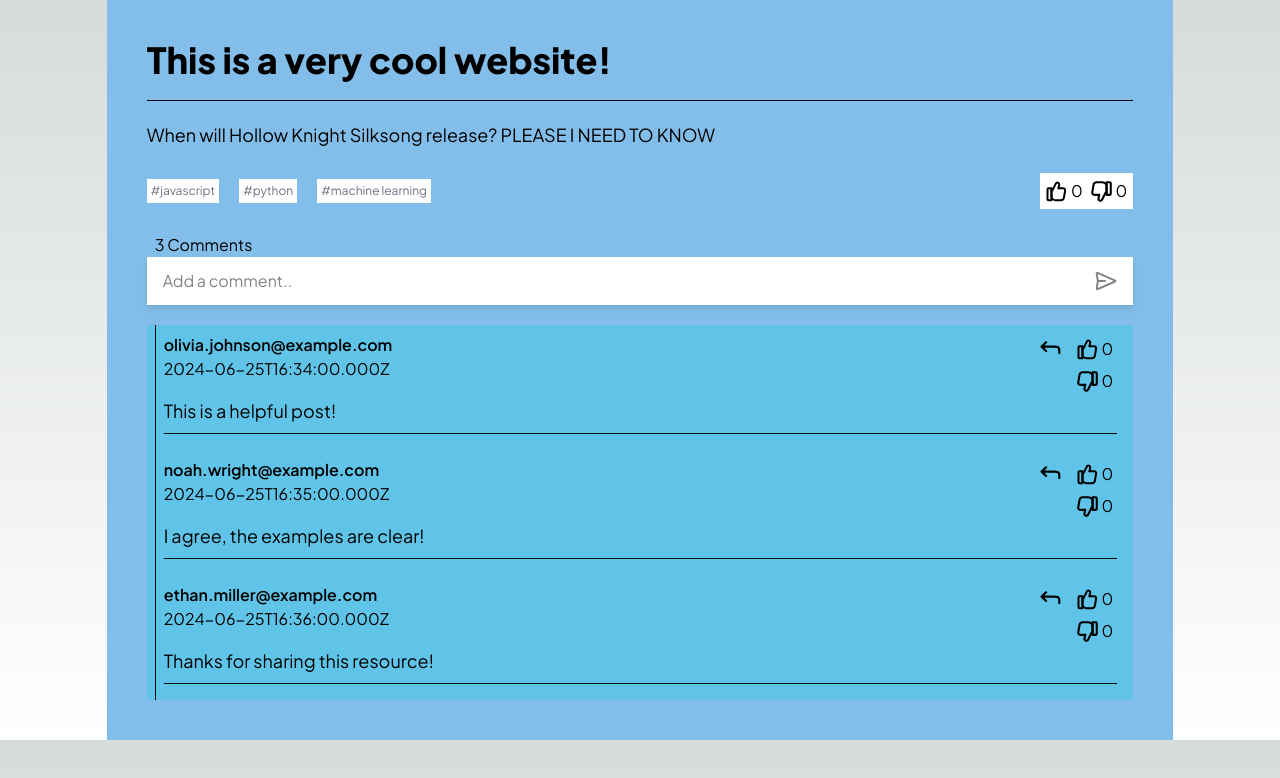
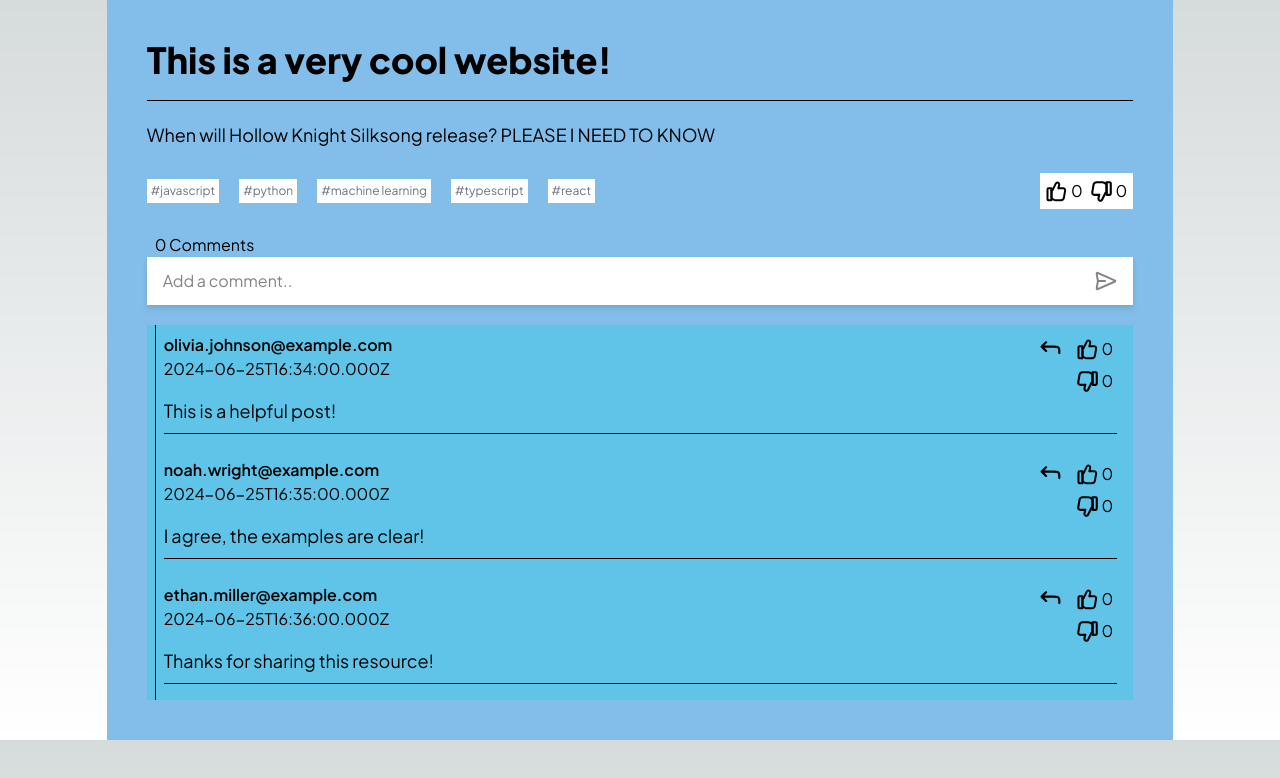
Before and after one commit to theg1239/ExamCooker, a Next.js app: page /forum/forumpost in a window 1280 px wide. Shown: the top 778 px of the page. Built offline with nearby package versions, Linux system fonts and the light colour scheme.

Commit message:
refactor: Moved test data to separate file

```diff
--- a/app/components/CommentContainer.tsx
+++ b/app/components/CommentContainer.tsx
@@ -1,61 +1,6 @@
 import { ReplyButton, LikeButton, DislikeButton } from "./Buttons";
 
-//dummy data created using gemini with respect to current schema
-const jsonData = JSON.parse(`{
-  "comments": [
-    {
-      "id": "c1",
-      "content": "This is a helpful post!",
-      "author": {
-        "id": "u1",
-        "email": "olivia.johnson@example.com"
-      },
-      "authorId": "u1",
-      "forumPost": {
-        "id": "p1",
-        "forumId": "f1"
-      },
-      "forumPostId": "p1",
-      "createdAt": "2024-06-25T16:34:00.000Z",
-      "updatedAt": "2024-06-25T16:34:00.000Z"
-    },
-    {
-      "id": "c2",
-      "content": "I agree, the examples are clear!",
-      "author": {
-        "id": "u2",
-        "email": "noah.wright@example.com"
-      },
-      "authorId": "u2",
-      "forumPost": {
-        "id": "p1",
-        "forumId": "f1"
-      },
-      "forumPostId": "p1",
-      "createdAt": "2024-06-25T16:35:00.000Z",
-      "updatedAt": "2024-06-25T16:35:00.000Z"
-    },
-    {
-      "id": "c3",
-      "content": "Thanks for sharing this resource!",
-      "author": {
-        "id": "u3",
-        "email": "ethan.miller@example.com"
-      },
-      "authorId": "u3",
-      "forumPost": {
-        "id": "p1",
-        "forumId": "f1"
-      },
-      "forumPostId": "p1",
-      "createdAt": "2024-06-25T16:36:00.000Z",
-      "updatedAt": "2024-06-25T16:36:00.000Z"
-    }
-  ]
-}`);
-
-const comments: any[] = jsonData.comments;
-let count: number = comments.length;
+let count: number = 0;
 
 export function NumberOfComments() {
     return (
@@ -65,7 +10,9 @@ export function NumberOfComments() {
     );
 }
 
-export default function CommentContainer() {
+export default function CommentContainer({comments}:{comments:any[]}) {
+    count = comments.length;
+    console.log(comments);
     return (
         <div className="bg-[#5FC4E7] p-0 md:px-2">
             {comments.map((comment: any) => (
@@ -77,7 +24,7 @@ export default function CommentContainer() {
                 />
             ))}
         </div>
-                        );
+    );
 }
 
 
--- a/app/forum/TagContainer.tsx
+++ b/app/forum/TagContainer.tsx
@@ -1,43 +1,5 @@
-//dummy data created using gemini with respect to current schema
-const jsonData = JSON.parse(`{
-  "tags": [
-    {
-      "id": "t1",
-      "name": "javascript",
-      "notes": [],
-      "forums": [],
-      "forumPosts": [],
-      "pastPapers": [],
-      "createdAt": "2024-06-26T12:00:00.000Z",
-      "updatedAt": "2024-06-26T12:00:00.000Z"
-    },
-    {
-      "id": "t2",
-      "name": "python",
-      "notes": [],
-      "forums": [],
-      "forumPosts": [],
-      "pastPapers": [],
-      "createdAt": "2024-06-26T12:01:00.000Z",
-      "updatedAt": "2024-06-26T12:01:00.000Z"
-    },
-    {
-      "id": "t3",
-      "name": "machine learning",
-      "notes": [],
-      "forums": [],
-      "forumPosts": [],
-      "pastPapers": [],
-      "createdAt": "2024-06-26T12:02:00.000Z",
-      "updatedAt": "2024-06-26T12:02:00.000Z"
-    }
-  ]
-}`);
-
-const tags: any[] = jsonData.tags;
-
-const TagContainer = () => {
-    return <div className="flex gap-5 items-center">
+const TagContainer = ({tags}:{tags:any[]}) => {
+    return <div className="flex gap-1 md:gap-5 items-center">
         {tags.map((tag) => {
             return (
                 <Tag key={tag.id} tagName={tag.name} />
--- a/app/forum/forumpost/ForumPost.tsx
+++ b/app/forum/forumpost/ForumPost.tsx
@@ -3,6 +3,11 @@ import CommentContainer from "@/app/components/CommentContainer";
 import { NumberOfComments } from "@/app/components/CommentContainer";
 import TagContainer from "../TagContainer";
 import { DislikeButton, LikeButton } from "@/app/components/Buttons";
+
+import jsonData from "@/temp/testdata.json";
+
+const tags: any[] = jsonData.tags;
+const comments: any[] = jsonData.comments;
 
 export default function ForumPost({ title, desc }: { title: string, desc: string }) {
     let lorem: string = "Lorem ipsum dolor sit amet, consectetur adipiscing elit, sed do eiusmod tempor incididunt ut labore et dolore magna aliqua. Nisl nunc mi ipsum faucibus vitae aliquet nec. Suspendisse potenti nullam ac tortor vitae purus. Ut sem nulla pharetra diam sit amet nisl suscipit. Nullam non nisi est sit amet facilisis. Augue ut lectus arcu bibendum at varius. Erat pellentesque adipiscing commodo elit. Sit amet aliquam id diam maecenas ultricies. Elit scelerisque mauris pellentesque pulvinar pellentesque habitant morbi tristique. Enim diam vulputate ut pharetra sit amet aliquam. Nisi lacus sed viverra tellus in. Placerat in egestas erat imperdiet sed euismod nisi. Nunc eget lorem dolor sed viverra ipsum nunc aliquet bibendum. Nec nam aliquam sem et tortor consequat id porta. Massa eget egestas purus viverra accumsan in. Leo integer malesuada nunc vel risus.";
@@ -18,7 +23,7 @@ export default function ForumPost({ title, desc }: { title: string, desc: string
                 <h6>{desc}</h6>
                 <br />
                 <div className="flex w-full justify-between">
-                    <TagContainer />
+                    <TagContainer tags={tags}/>
                     <div className="hidden md:flex justify-center p-0.5 bg-white">
                         <LikeButton />
                         <DislikeButton />
@@ -34,7 +39,7 @@ export default function ForumPost({ title, desc }: { title: string, desc: string
                     </div>
                 </div>
                 <CommentField />
-                <CommentContainer />
+                <CommentContainer comments={comments} />
             </div>
         </div>
     );
--- /dev/null
+++ b/temp/testdata.json
@@ -0,0 +1,104 @@
+{
+  "comments": [
+    {
+      "id": "c1",
+      "content": "This is a helpful post!",
+      "author": {
+        "id": "u1",
+        "email": "olivia.johnson@example.com"
+      },
+      "authorId": "u1",
+      "forumPost": {
+        "id": "p1",
+        "forumId": "f1"
+      },
+      "forumPostId": "p1",
+      "createdAt": "2024-06-25T16:34:00.000Z",
+      "updatedAt": "2024-06-25T16:34:00.000Z"
+    },
+    {
+      "id": "c2",
+      "content": "I agree, the examples are clear!",
+      "author": {
+        "id": "u2",
+        "email": "noah.wright@example.com"
+      },
+      "authorId": "u2",
+      "forumPost": {
+        "id": "p1",
+        "forumId": "f1"
+      },
+      "forumPostId": "p1",
+      "createdAt": "2024-06-25T16:35:00.000Z",
+      "updatedAt": "2024-06-25T16:35:00.000Z"
+    },
+    {
+      "id": "c3",
+      "content": "Thanks for sharing this resource!",
+      "author": {
+        "id": "u3",
+        "email": "ethan.miller@example.com"
+      },
+      "authorId": "u3",
+      "forumPost": {
+        "id": "p1",
+        "forumId": "f1"
+      },
+      "forumPostId": "p1",
+      "createdAt": "2024-06-25T16:36:00.000Z",
+      "updatedAt": "2024-06-25T16:36:00.000Z"
+    }
+  ],
+  "tags": [
+    {
+      "id": "t1",
+      "name": "javascript",
+      "notes": [],
+      "forums": [],
+      "forumPosts": [],
+      "pastPapers": [],
+      "createdAt": "2024-06-26T12:00:00.000Z",
+      "updatedAt": "2024-06-26T12:00:00.000Z"
+    },
+    {
+      "id": "t2",
+      "name": "python",
+      "notes": [],
+      "forums": [],
+      "forumPosts": [],
+      "pastPapers": [],
+      "createdAt": "2024-06-26T12:01:00.000Z",
+      "updatedAt": "2024-06-26T12:01:00.000Z"
+    },
+    {
+      "id": "t3",
+      "name": "machine learning",
+      "notes": [],
+      "forums": [],
+      "forumPosts": [],
+      "pastPapers": [],
+      "createdAt": "2024-06-26T12:02:00.000Z",
+      "updatedAt": "2024-06-26T12:02:00.000Z"
+    },
+    {
+      "id": "t4",
+      "name": "typescript",
+      "notes": [],
+      "forums": [],
+      "forumPosts": [],
+      "pastPapers": [],
+      "createdAt": "2024-06-26T12:02:00.000Z",
+      "updatedAt": "2024-06-26T12:02:00.000Z"
+    },
+    {
+      "id": "t5",
+      "name": "react",
+      "notes": [],
+      "forums": [],
+      "forumPosts": [],
+      "pastPapers": [],
+      "createdAt": "2024-06-26T12:02:00.000Z",
+      "updatedAt": "2024-06-26T12:02:00.000Z"
+    }
+  ]
+}
```
